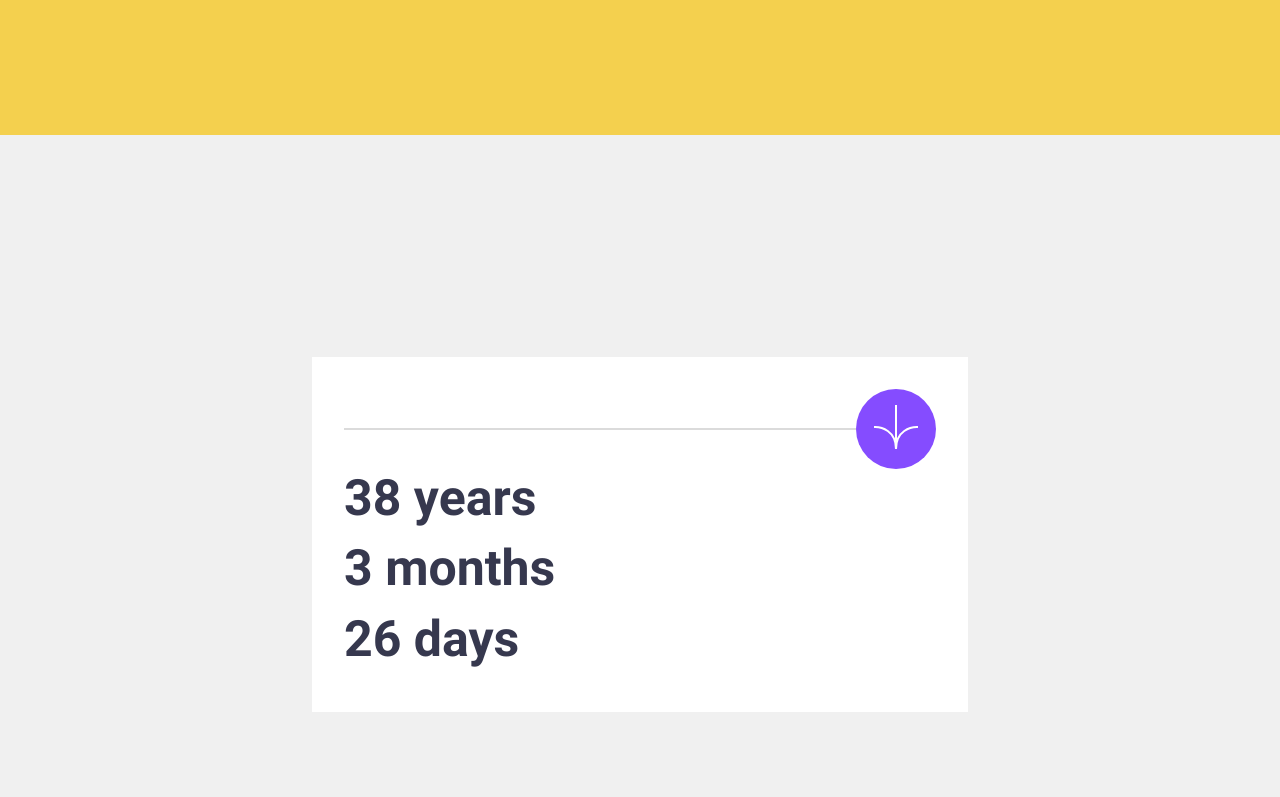
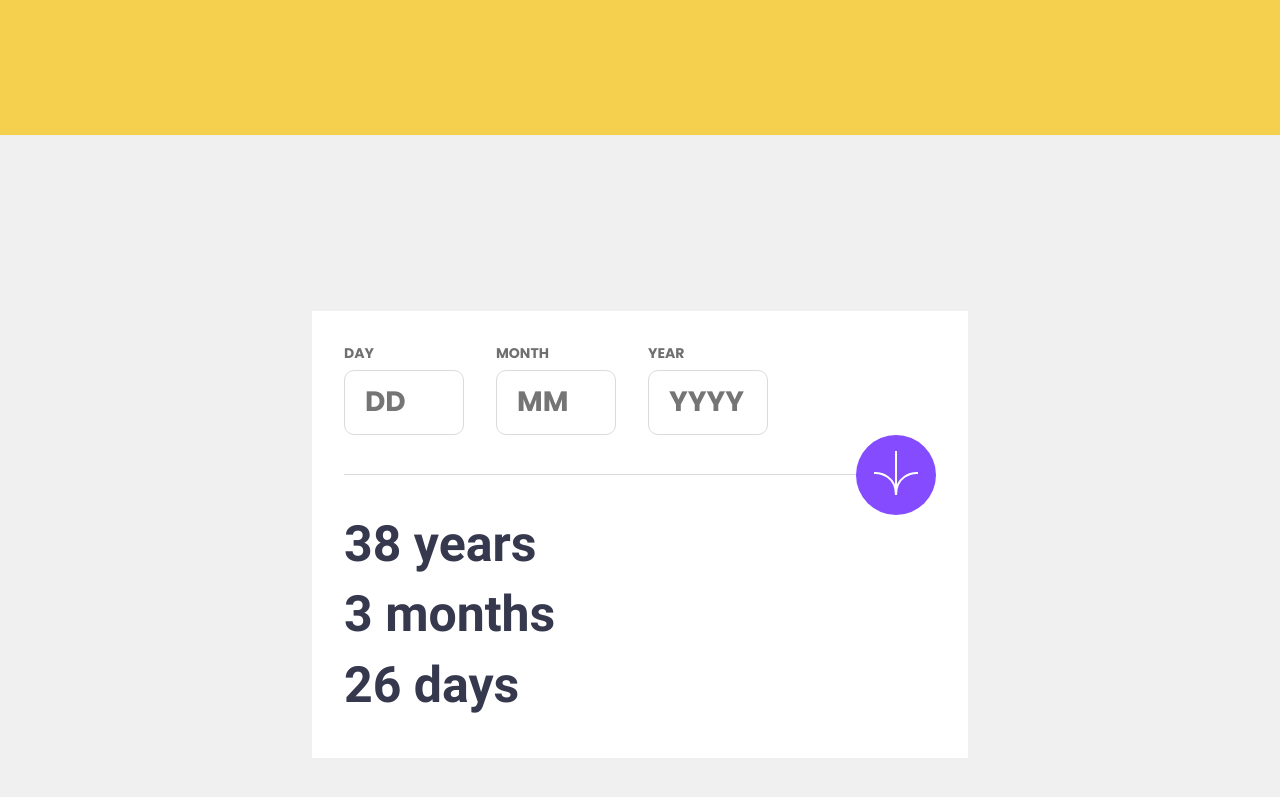
Before and after one commit to enmagal/frontend-mentor, a React (Create React App) app in the folder frontend-mentor-result/: page / in a window 1280 px wide. Shown: the part 3799-4596 px from the top of the page. Built offline with nearby package versions, Linux system fonts and the light colour scheme.

Commit message:
sparkles: form

```diff
--- a/frontend-mentor-result/src/age-calculator/AgeCalculator.css
+++ b/frontend-mentor-result/src/age-calculator/AgeCalculator.css
@@ -2,6 +2,18 @@
   font-family: "Poppins_400Regular"; /*Can be any text*/
   src: local("Poppins-Regular"),
     url("./assets/fonts/Poppins-Regular.ttf") format("truetype");
+}
+
+@font-face {
+  font-family: "Poppins_700Bold"; /*Can be any text*/
+  src: local("Poppins-Bold"),
+    url("./assets/fonts/Poppins-Bold.ttf") format("truetype");
+}
+
+@font-face {
+  font-family: "Poppins_800ExtraBOld"; /*Can be any text*/
+  src: local("Poppins-ExtraBold"),
+    url("./assets/fonts/Poppins-ExtraBold.ttf") format("truetype");
 }
 
 :root {
@@ -54,3 +66,37 @@
 .ArrowButton:hover {
   background-color: var(--offBlack);
 }
+
+.AgeCalculatorformText {
+  display: flex;
+  flex-direction: column;
+  width: 120px;
+  margin-right: 2em;
+}
+
+.AgeCalculatorformText > label {
+  color: var(--offBlack);
+  text-transform: uppercase;
+  font-family: "Poppins_700Bold";
+  font-size: 14px;
+  color: var(--smokeyGrey);
+}
+
+.AgeCalculatorformText > input {
+  height: 35px;
+  padding: 14px 20px;
+  font-size: 28px;
+  font-family: "Poppins_700Bold";
+  border-radius: 10px;
+  border: 1px solid var(--lightgrey);
+  color: var(--smokeyGrey);
+  margin-top: 0.2em;
+}
+
+.AgeCalculatorformText > input:target-within {
+  border-color: red;
+}
+
+.AgeForm {
+  display: flex;
+}
--- a/frontend-mentor-result/src/age-calculator/AgeCalculator.js
+++ b/frontend-mentor-result/src/age-calculator/AgeCalculator.js
@@ -1,6 +1,21 @@
 import React, { useState } from "react";
 import "./AgeCalculator.css";
 import { ReactComponent as ReactArrow } from "./assets/images/icon-arrow.svg";
+
+function TextInput(props) {
+  return (
+    <div className="AgeCalculatorformText">
+      <label for={props.name}>{props.name}</label>
+      <input
+        placeholder={props.placeholder}
+        type="text"
+        name={props.name}
+        id={props.name}
+        onChange={props.onChange}
+      ></input>
+    </div>
+  );
+}
 
 function AgeCalculator(props) {
   const [year, setYear] = useState(38);
@@ -9,7 +24,11 @@ function AgeCalculator(props) {
   return (
     <div className="AgeCalculatorSection">
       <div className="AgeCalculatorCard">
-        <div className="AgeForm"></div>
+        <div className="AgeForm">
+          <TextInput name="day" placeholder="DD" />
+          <TextInput name="month" placeholder="MM" />
+          <TextInput name="year" placeholder="YYYY" />
+        </div>
         <div className="validation">
           <div className="line" />
           <button className="ArrowButton">
```
